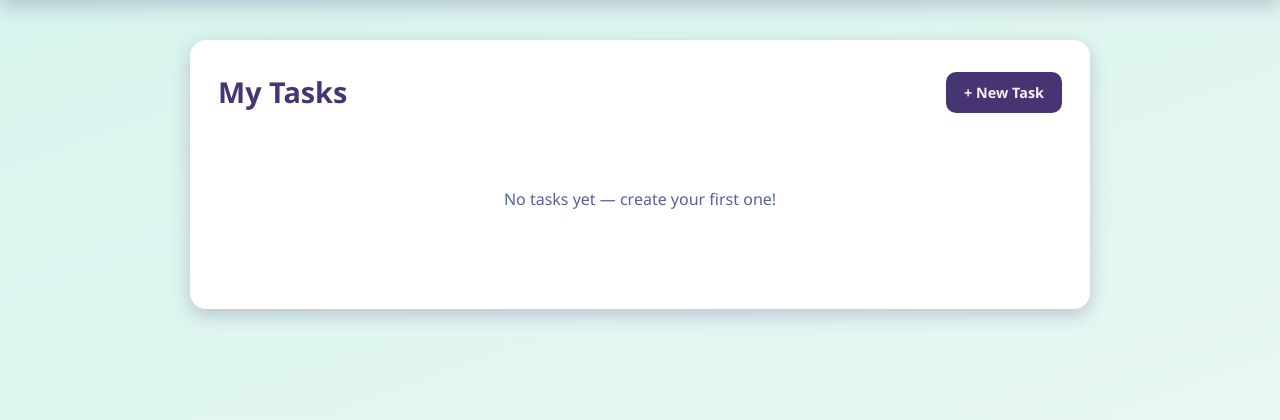
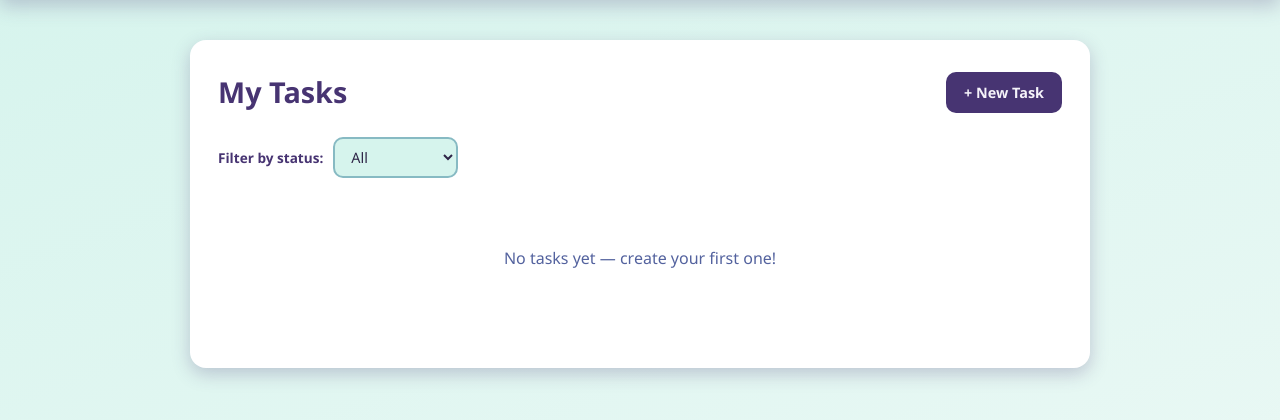
Before and after one commit to Ixxloo/Task-Management-System, a Django app: page / in a window 1280 px wide. Shown: the part 57-477 px from the top of the page. Run offline with Django 5.2, Linux system fonts and the light colour scheme; data that the repository does not hold is empty; some libraries are stand-ins or nearby versions.

Commit message:
Provide a search/filter feature to find tasks based on status

```diff
--- a/tasks/templates/tas/index.html
+++ b/tasks/templates/tas/index.html
@@ -7,8 +7,17 @@
     <div class="app-header">
         <h1>My Tasks</h1>
         <a href="{% url 'task_creating' %}" class="btn-add">+ New Task</a>
+
     </div>
-
+            <form method="GET" class="filter-bar">
+    <label for="status">Filter by status:</label>
+    <select name="status" id="status" onchange="this.form.submit()">
+        <option value="" {% if status_filter == '' %}selected{% endif %}>All</option>
+        <option value="P" {% if status_filter == 'P' %}selected{% endif %}>Pending</option>
+        <option value="IN" {% if status_filter == 'IN' %}selected{% endif %}>In Progress</option>
+        <option value="C" {% if status_filter == 'C' %}selected{% endif %}>Completed</option>
+    </select>
+</form>
     {% if tasks %}
     <table class="task-table">
         <thead>
--- a/tasks/views.py
+++ b/tasks/views.py
@@ -1,6 +1,7 @@
 from django.shortcuts import render, redirect, get_object_or_404
 from .models import Task
 from .forms import TaskForm
+from django.core.paginator import Paginator
 
 def Create(request):
     if request.method == "POST":
@@ -14,9 +15,21 @@ def Create(request):
                                                     # here is for looping , if i want to reach the created data
 
 def Read(request):
+    status_filter = request.GET.get('status', '')
+
     reads = Task.objects.all()
-    return render(request, 'tas/index.html', {'tasks': reads})
-                                                    # here is for looping , if i want to reach all data
+    if status_filter:
+        reads = reads.filter(status=status_filter)
+
+    paginator = Paginator(reads, 5)
+    page_number = request.GET.get('page')
+    page_obj = paginator.get_page(page_number)
+
+    return render(request, 'tas/index.html', {
+        'tasks': page_obj,      # here is for looping , if i want to reach all data
+        'status_filter': status_filter,
+    })
+
 
 def Update(request, pk):
     task = get_object_or_404(Task, pk=pk)
```
